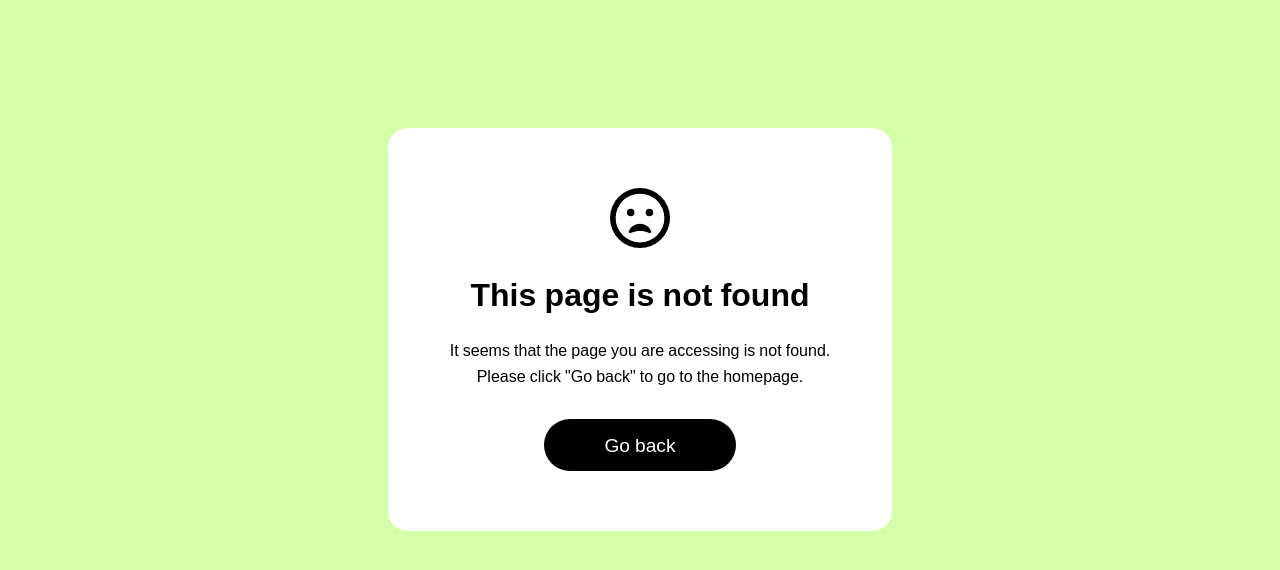
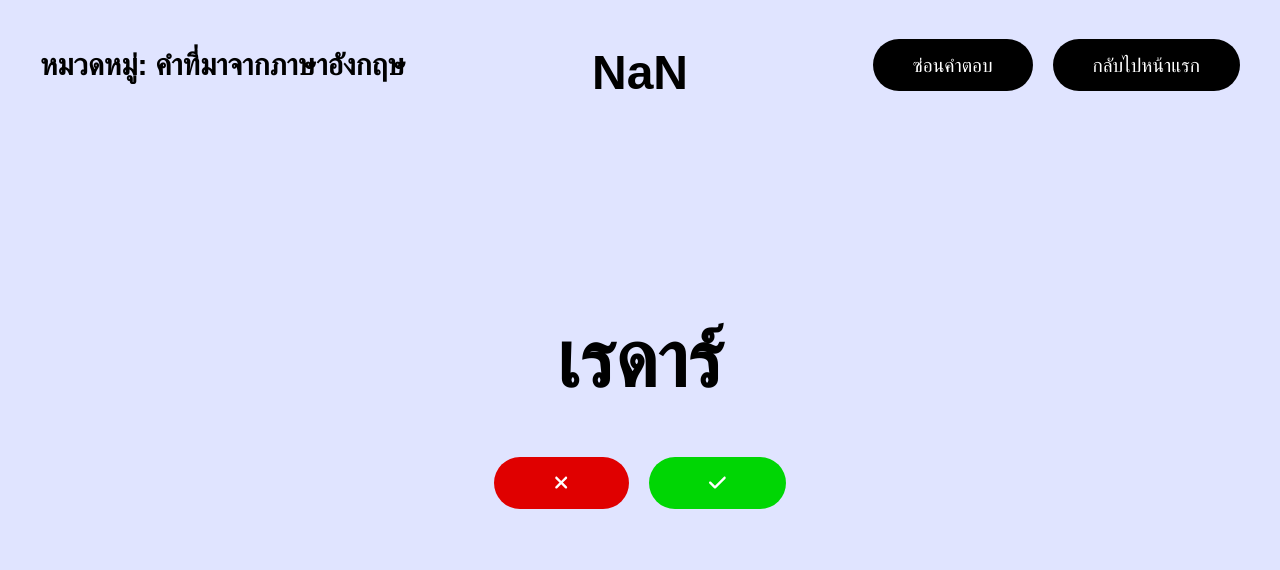
Before and after one commit to suttirakcha/lets-guess, a React (Create React App) app: page /th/english-loanwords in a window 1280 px wide. Before the commit this address had no page. Shown: the top 570 px of the page. Built offline with nearby package versions, Linux system fonts and the light colour scheme; a web font is replaced by a local one.

Commit message:
Commit Codes

```diff
--- a/src/App.js
+++ b/src/App.js
@@ -64,6 +64,7 @@ import OccupationsTh from "./th/categories/occupations";
 import BowkylionSongs from "./th/categories/bowkylion-songs";
 import ClothingTh from "./th/categories/clothing";
 import HolidaysTh from "./th/categories/holidays";
+import EnglishLoanwords from "./th/categories/english-loanwords";
 
 import MainPageZh from "./zh/main";
 import AnimalsZh from "./zh/categories/animals";
@@ -137,6 +138,7 @@ export default function App(){
         <Route path="/th/bowkylion-songs" element={<BowkylionSongs />} />
         <Route path="/th/clothing" element={<ClothingTh />} />
         <Route path="/th/holidays" element={<HolidaysTh />} />
+        <Route path="/th/english-loanwords" element={<EnglishLoanwords />} />
 
         {/* Chinese */}
         <Route path="/zh" element={<MainPageZh />} />
--- a/src/categories/puzzle-games.js
+++ b/src/categories/puzzle-games.js
@@ -3,6 +3,6 @@ import "../App.scss";
 import Questions from "../components/questions";
 
 export default function PuzzleGames(){
-  const words = ["Bejeweled","Mahjong","2048","Sudoku","Cut the Rope","Solitaire","Minesweeper","Candy Crush Saga","Jigsaw","Labyrinth","Hangman","Maze","Bubble Shooter","Find the Difference","Tetris","Pac-Man","Breakout","Threes","Monument Valley","Crossword","Fishdom","Word Search"];
+  const words = ["Bejeweled","Mahjong","2048","Sudoku","Cut the Rope","Solitaire","Minesweeper","Candy Crush Saga","Jigsaw","Labyrinth","Wordle","Maze","Bubble Shooter","Find the Difference","Tetris","Pac-Man","Breakout","Threes","Monument Valley","Crossword","Fishdom","Word Search","Portal","The Witness","Railbound","Nonogram","Unblock Me"];
   return (<Questions answers={words} category="Puzzle Games" redirect="/puzzle-games"/>)
 }
--- a/src/categories/restaurant-chains.js
+++ b/src/categories/restaurant-chains.js
@@ -3,6 +3,6 @@ import "../App.scss";
 import Questions from "../components/questions";
 
 export default function RestaurantChains(){
-  const words = ["McDonald's","Swensen's","KFC","Starbucks","Bonchon Chicken","Pizza Hut","Sizzler","Auntie Anne's","Burger King","Dairy Queen","Domino's Pizza","Dunkin' Donuts","Subway","The Pizza Company","MK Restaurant","A&W Restaurants","Din Tai Fung","Délifrance","Texas Chicken","Krispy Kreme","Jollibee","Hard Rock Cafe","MOS Burger","Olive Garden","LongHorn Steakhouse","The Cheesecake Factory","Taco Bell","IHOP"];
+  const words = ["McDonald's","Swensen's","KFC","Starbucks","Bonchon Chicken","Pizza Hut","Sizzler","Auntie Anne's","Burger King","Dairy Queen","Domino's Pizza","Dunkin' Donuts","Subway","The Pizza Company","MK Restaurant","A&W Restaurants","Din Tai Fung","Délifrance","Texas Chicken","Krispy Kreme","Jollibee","Hard Rock Cafe","MOS Burger","Olive Garden","LongHorn Steakhouse","The Cheesecake Factory","Taco Bell","IHOP","Arby's","Wendy's","Denny's"];
   return (<Questions answers={words} category="Restaurant Chains" redirect="/restaurant-chains"/>)
 }
--- /dev/null
+++ b/src/th/categories/english-loanwords.js
@@ -0,0 +1,8 @@
+import React from "react";
+import "../../App.scss";
+import QuestionsTh from "../components/questions";
+
+export default function EnglishLoanwords(){
+  const words = ["ฟรี","แพ็กเกจ","บอล","ช็อกโกแลต","คุกกี้","เครดิต","เดบิต","เทอม","แท็กซี่","เช็ค","เชิ้ต","เคาน์เตอร์","แคปซูล","การ์ตูน","โควตา","เต็นท์","ดีเปรสชัน","เทคโนโลยี","แกลลอน","คอนเสิร์ต","ไดโนเสาร์","เซลล์","คลินิก","เกม","กราฟ","ไมโครโฟน","คอมพิวเตอร์","ไมโครเวฟ","ยีราฟ","ยิปซัม","ไมล์","เรดาร์","วัคซีน","วิตามิน","ลิปสติก","โน้ต","ฟิสิกส์","แก๊ส","ครีม","คอนกรีต","บล็อก","พลาสติก","เปอร์เซ็นต์","เกียร์","แก๊ง","นีออน","แบคทีเรีย","ไวรัส","ไฟล์","เว็บไซต์","ออกซิเจน","แฟชั่น","แอร์","บอลลูน","บาร์","แบตเตอรี่","เค้ก","คอร์ด","ฟิล์ม","ลิฟต์","ปลั๊ก","โปรแกรม","ปั๊ม","คิว","ซอส","ช็อก","เทป","โทเค็น","วิดีโอ","สวิตซ์"];
+  return (<QuestionsTh answers={words} category="คำที่มาจากภาษาอังกฤษ" redirect="/th/english-loanwords"/>)
+}
--- a/src/th/main.js
+++ b/src/th/main.js
@@ -494,15 +494,15 @@ export default function MainPage(){
         link: "/th/bali-sanskrit-loanwords"
       },
       {
+        category: "คำที่มาจากภาษาอังกฤษ",
+        link: "/th/english-loanwords"
+      },
+      {
         category: "ภาษาที่ใช้อักษรละติน",
         link: "/th/latin-used-languages"
       },
     ],
-    otherTh: [
-      {
-        category: "การศึกษา",
-        link: "/th/education"
-      },
+    thingsTh: [
       {
         category: "ของใช้ในบ้าน",
         link: "/th/household-items"
@@ -514,6 +514,12 @@ export default function MainPage(){
       {
         category: "เครื่องแต่งกาย",
         link: "/th/clothing"
+      },
+    ],
+    otherTh: [
+      {
+        category: "การศึกษา",
+        link: "/th/education"
       },
       {
         category: "ไปต่างประเทศ",
@@ -617,6 +623,7 @@ export default function MainPage(){
         <CardCate category="ขนมหวาน" link="/th/desserts"/>
         <CardCate category="ของใช้ในบ้าน" link="/th/household-items"/>
         <CardCate category="คำที่มาจากภาษาบาลี-สันสกฤต" link="/th/bali-sanskrit-loanwords"/>
+        <CardCate category="คำที่มาจากภาษาอังกฤษ" link="/th/english-loanwords"/>
         <CardCate category="เครื่องครัว" link="/th/kitchenware"/>
         <CardCate category="เครื่องดนตรี" link="/th/musical-instruments"/>
         <CardCate category="เครื่องดื่ม" link="/th/drinks"/>
@@ -760,6 +767,15 @@ export default function MainPage(){
               }
             </div>
 
+            <h2 className="list-titles">สิ่งของ</h2>
+            <div className="select-lists">
+              {
+                cateLists.thingsTh.map((cate) => (
+                  <CardCate category={cate.category} link={cate.link}/>
+                ))
+              }
+            </div>
+
             <h2 className="list-titles">ภาษา</h2>
             <div className="select-lists">
               {
```
